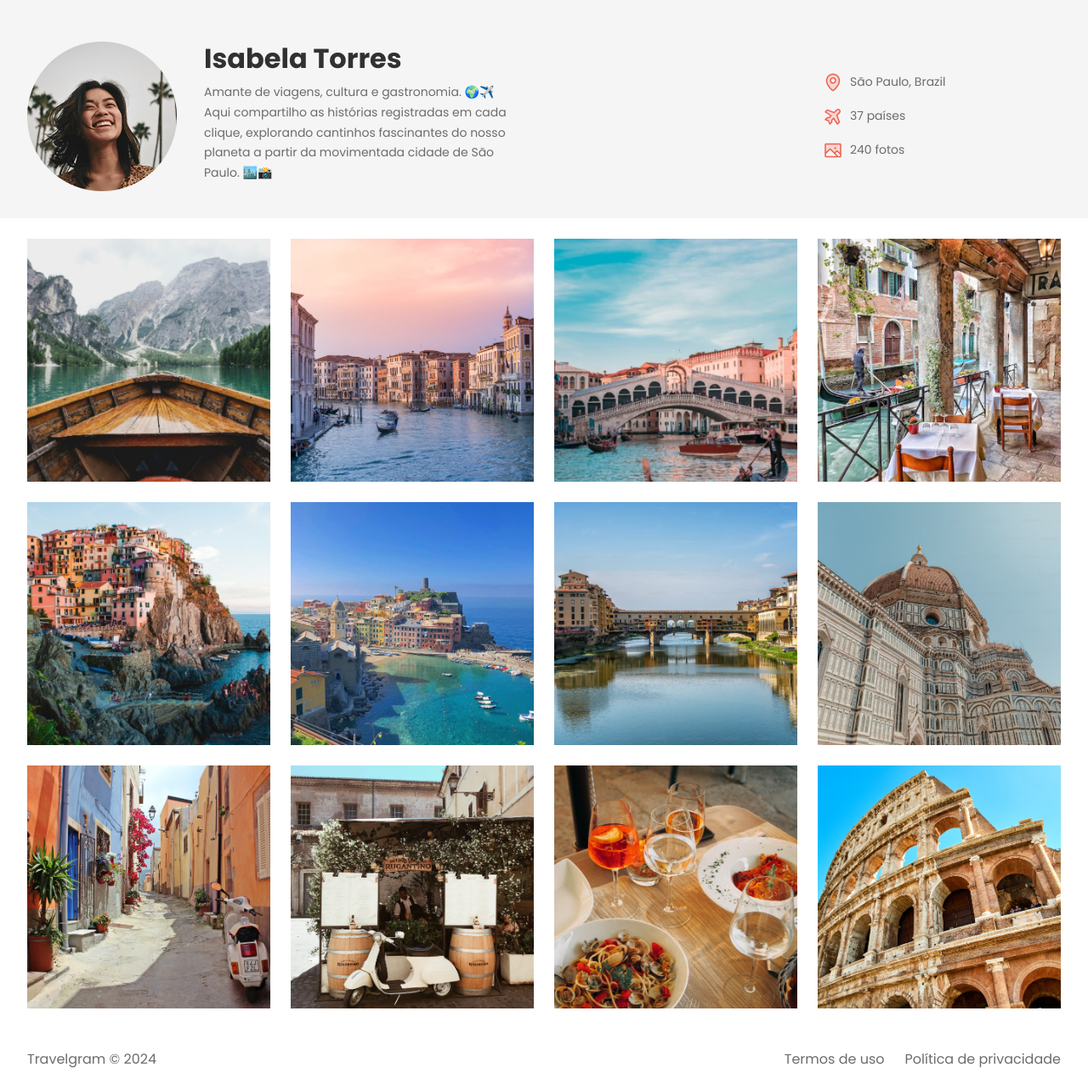
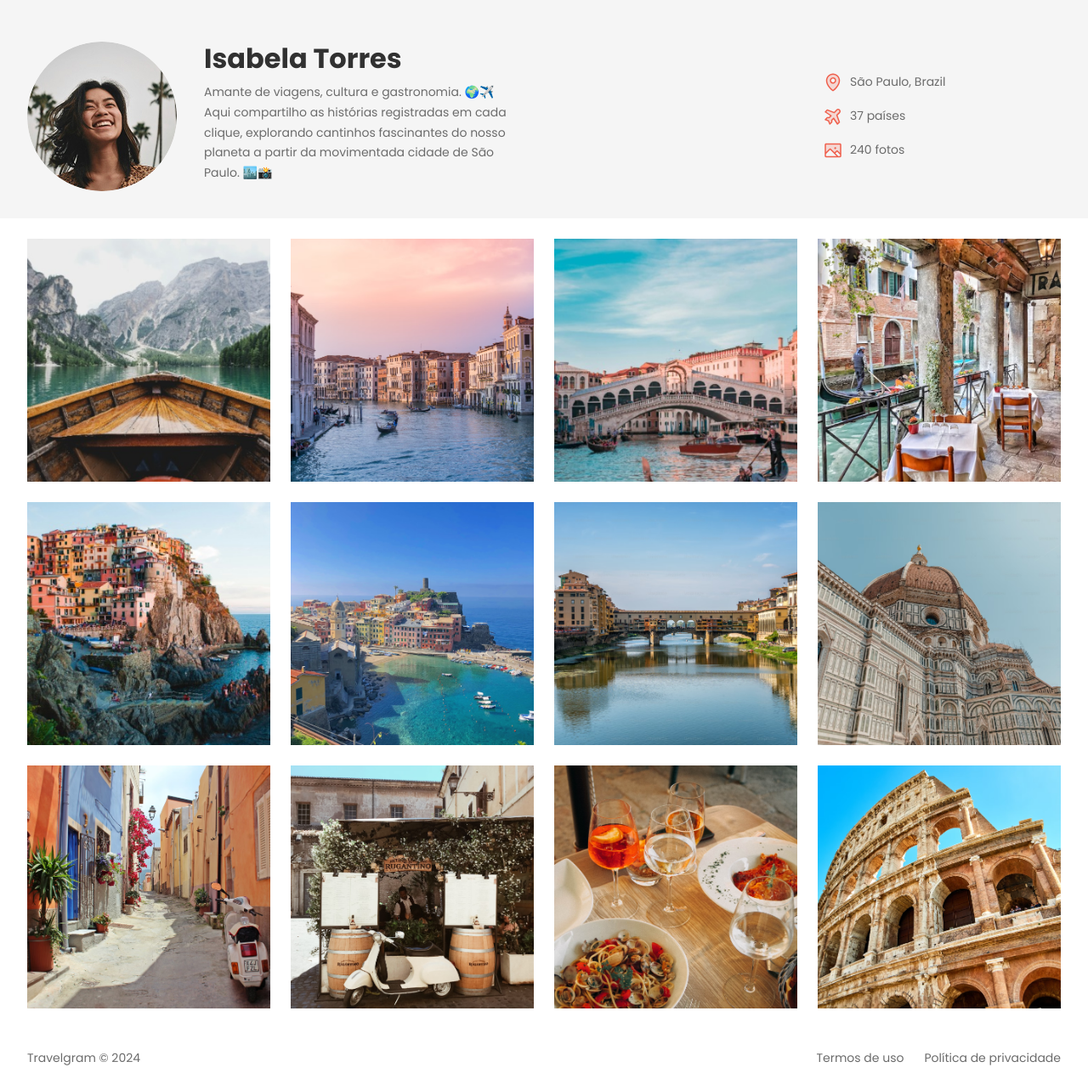
Before and after one commit to ThaisDugois/Travelgram, a plain HTML site: page index.html in a window 1280 px wide. Shown: the part 79-1362 px from the top of the page at 85% size. Drawn offline with Linux system fonts and the light colour scheme.

Commit message:
final project

```diff
--- a/styles/footer.css
+++ b/styles/footer.css
@@ -1,7 +1,9 @@
 footer {
   display: flex;
   gap: 24px; /* espaçamento entre os elementos filhos */
-  padding-block: 24px; /* espaçamento vertical */;
+  padding-block: 24px; /* espaçamento vertical */
+
+  font: 14px/150% var(--font-family);
 }
 
 footer span:nth-child(1) { /* numero do filho (da cx footer) */
--- a/styles/header.css
+++ b/styles/header.css
@@ -16,6 +16,13 @@ header .container {
 
 #profile > div {
   max-width: 384px; /* largura máxima do avatar */
+}
+
+#profile img {
+  width: 176px; /* largura do avatar */
+  height: 176px; /* altura do avatar */
+  border-radius: 50%; /* bordas arredondadas */
+  object-fit: cover; /* cobre o espaço do avatar */
 }
 
 #profile h1 {
```
